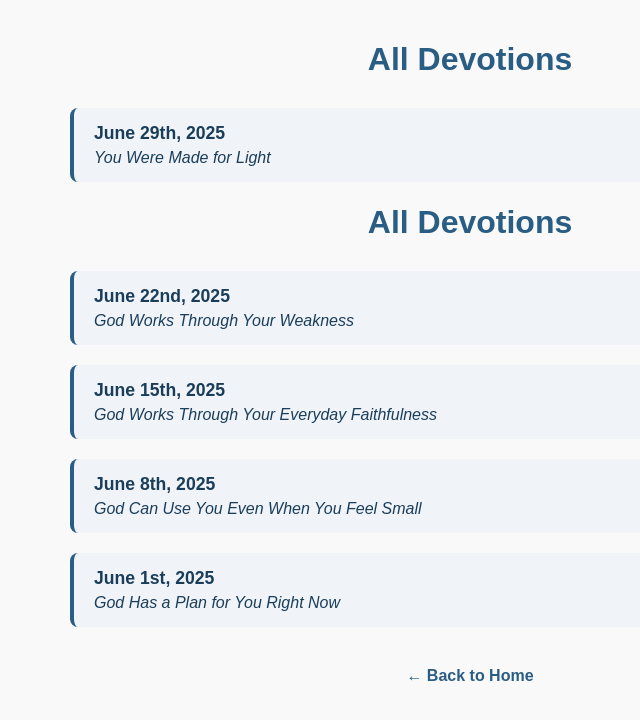
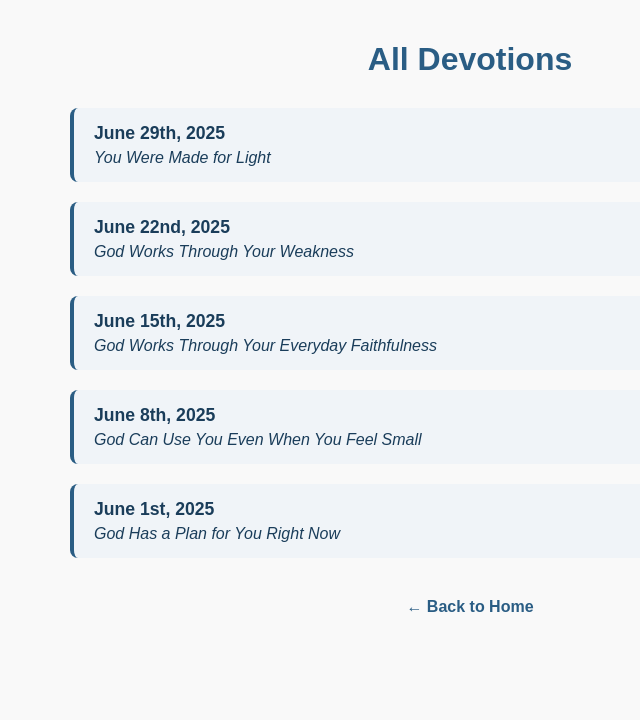
Before and after one commit to jonahebrahim/Weekly_Pause_of_Faith-Teenage_Devotions, a plain HTML site: page devotion-list.html in a window 1280 px wide. Shown: the whole page, without its empty margins (170-810 px from the left). Drawn offline with Linux system fonts and the light colour scheme.

Commit message:
Update devotion-list.html

```diff
--- a/devotion-list.html
+++ b/devotion-list.html
@@ -65,12 +65,14 @@
 <body>
 
   <h1>All Devotions</h1>
+
+
+
   <a href="devotion29-06-25.html" class="devotion-entry">
     <div class="devotion-date">June 29th, 2025</div>
     <div class="devotion-title">You Were Made for Light</div>
   </a>
 
-  <h1>All Devotions</h1>
   <a href="devotion22-06-25.html" class="devotion-entry">
     <div class="devotion-date">June 22nd, 2025</div>
     <div class="devotion-title">God Works Through Your Weakness</div>
```
